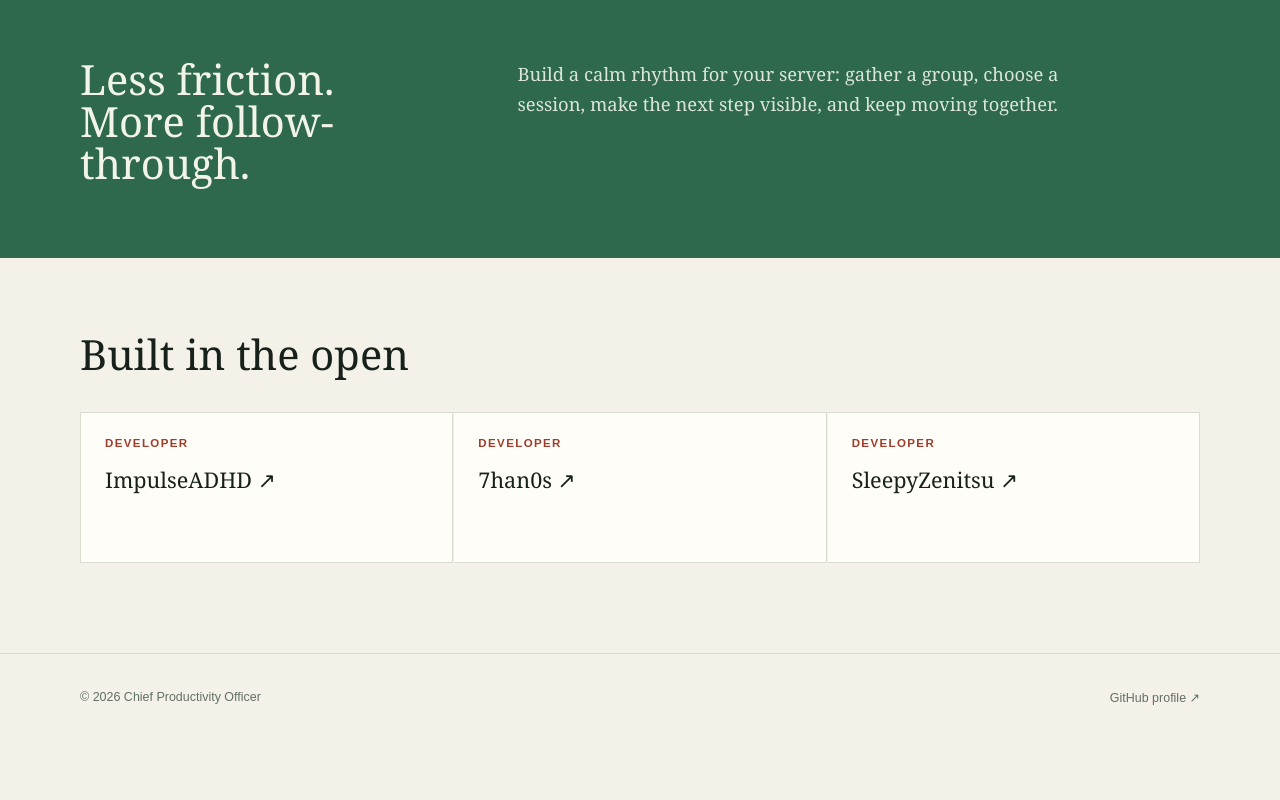
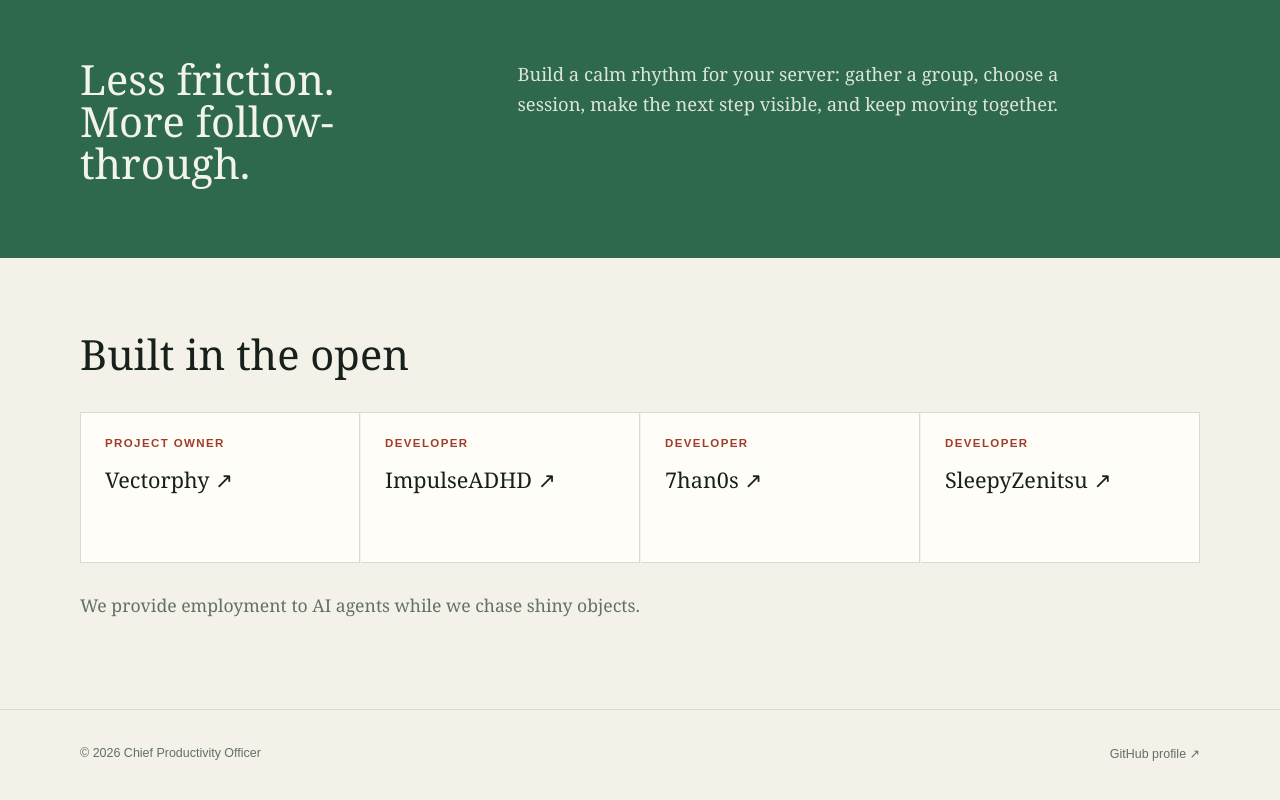
Before and after one commit to Vectorphy/crispy-octo-happiness, a plain HTML site: page index.html in a window 1280 px wide. Shown: the part 791-1591 px from the top of the page. Before the commit the page ends 1545 px from the top, so only its background shows below. Drawn offline with Linux system fonts and the light colour scheme.

Commit message:
Add project owner to developer list

```diff
--- a/index.html
+++ b/index.html
@@ -39,11 +39,12 @@
     .band h2, .developers h2 { margin: 0; font-size: 2.6rem; line-height: 1; font-weight: 500; }
     .band p { max-width: 600px; margin: 0; color: #dce5d9; font-size: 1.15rem; }
     .developers { padding: 76px 0 90px; }
-    .developer-grid { display: grid; grid-template-columns: repeat(3, 1fr); gap: 1px; margin-top: 36px; border-top: 1px solid var(--line); border-left: 1px solid var(--line); }
+    .developer-grid { display: grid; grid-template-columns: repeat(4, 1fr); gap: 1px; margin-top: 36px; border-top: 1px solid var(--line); border-left: 1px solid var(--line); }
     .developer { min-height: 150px; padding: 24px; border-right: 1px solid var(--line); border-bottom: 1px solid var(--line); background: var(--card); text-decoration: none; }
     .developer:hover, .developer:focus { background: #f1e6d6; }
     .developer small { display: block; margin-bottom: 14px; color: var(--accent-dark); font: 700 .72rem Arial, sans-serif; letter-spacing: .12em; text-transform: uppercase; }
     .developer strong { font-size: 1.35rem; font-weight: 500; }
+    .developer-note { margin: 28px 0 0; color: var(--muted); font-size: 1.1rem; }
     footer { padding: 24px 0 36px; border-top: 1px solid var(--line); color: var(--muted); font: .78rem Arial, sans-serif; }
     footer .wrap { display: flex; justify-content: space-between; gap: 20px; }
     footer a { text-decoration: none; }
@@ -68,7 +69,7 @@
       <div class="orbit" aria-hidden="true"><div class="orbit-card"><strong>25:05</strong><span>One focused block<br>at a time</span></div></div>
     </section>
     <section class="band"><div class="wrap band-grid"><h2>Less friction.<br>More follow-through.</h2><p>Build a calm rhythm for your server: gather a group, choose a session, make the next step visible, and keep moving together.</p></div></section>
-    <section class="wrap developers"><h2>Built in the open</h2><div class="developer-grid"><a class="developer" href="https://github.com/ImpulseADHD" rel="me noopener noreferrer"><small>Developer</small><strong>ImpulseADHD ↗</strong></a><a class="developer" href="https://github.com/7han0s" rel="noopener noreferrer"><small>Developer</small><strong>7han0s ↗</strong></a><a class="developer" href="https://github.com/SleepyZenitsu" rel="noopener noreferrer"><small>Developer</small><strong>SleepyZenitsu ↗</strong></a></div></section>
+    <section class="wrap developers"><h2>Built in the open</h2><div class="developer-grid"><a class="developer" href="https://github.com/Vectorphy" rel="me noopener noreferrer"><small>Project owner</small><strong>Vectorphy ↗</strong></a><a class="developer" href="https://github.com/ImpulseADHD" rel="me noopener noreferrer"><small>Developer</small><strong>ImpulseADHD ↗</strong></a><a class="developer" href="https://github.com/7han0s" rel="noopener noreferrer"><small>Developer</small><strong>7han0s ↗</strong></a><a class="developer" href="https://github.com/SleepyZenitsu" rel="noopener noreferrer"><small>Developer</small><strong>SleepyZenitsu ↗</strong></a></div><p class="developer-note">We provide employment to AI agents while we chase shiny objects.</p></section>
   </main>
   <footer><div class="wrap"><p>© <span data-year></span> Chief Productivity Officer</p><p><a href="https://github.com/Vectorphy" rel="me noopener noreferrer">GitHub profile ↗</a></p></div></footer>
   <script>document.querySelector('[data-year]').textContent = new Date().getFullYear();</script>
```
